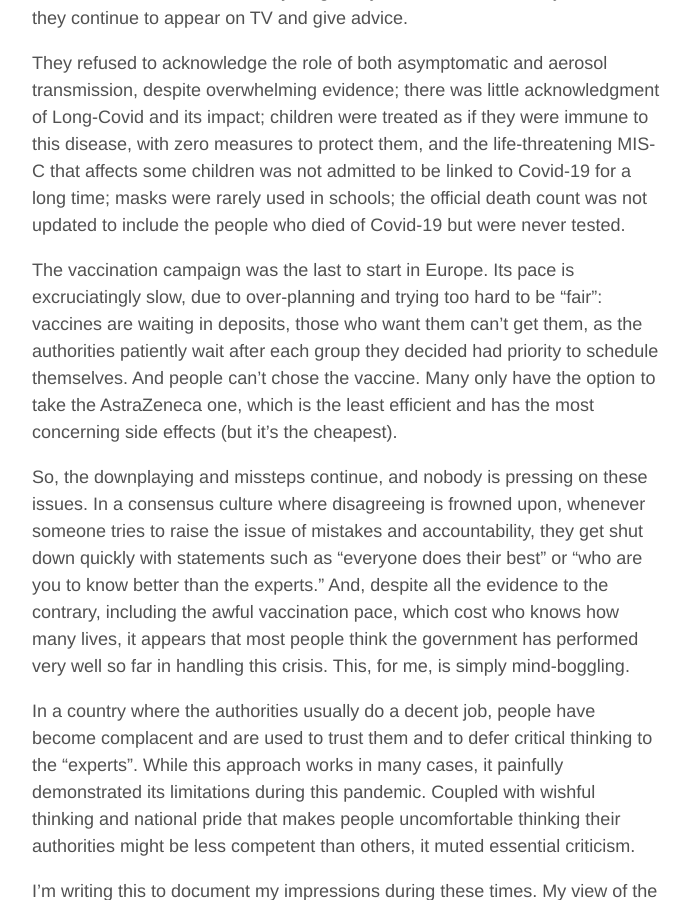
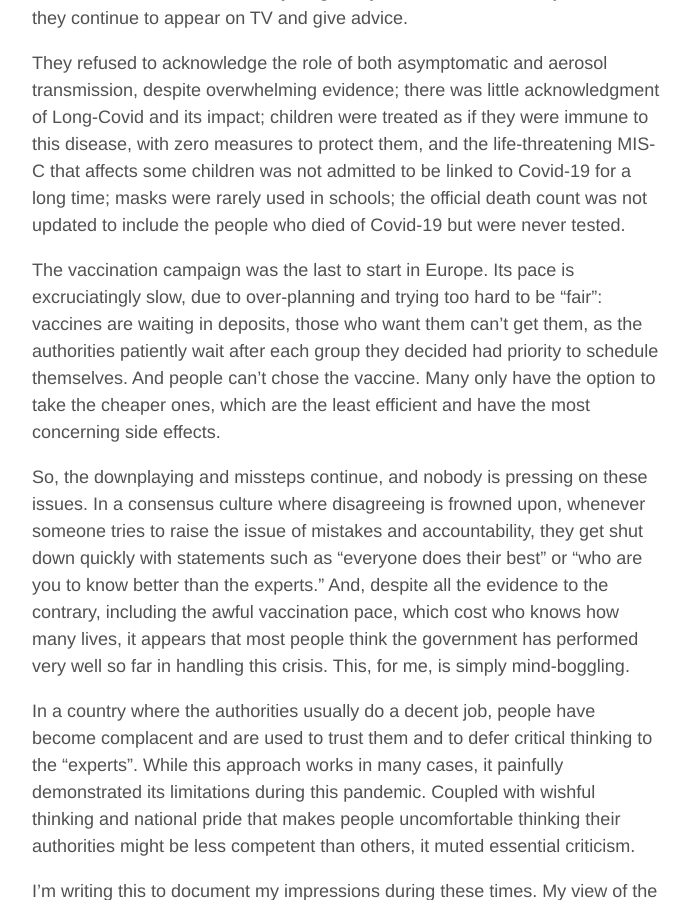
Before and after one commit to aoghina/aoghina.github.io, a Jekyll site: the page built from _posts/2021-03-30-the-intelligent-lockdown.md, in a window 1280 px wide and 900 px high, scrolled down 2497 px. Shown: the whole window, without its empty margins (293-983 px from the left). Built offline with Jekyll 4.4.1, drawn with Linux system fonts in a browser that asks for light colours; comment, search, counter and statistics services are not loaded.

Commit message:
Update int loc

```diff
--- a/_posts/2021-03-30-the-intelligent-lockdown.md
+++ b/_posts/2021-03-30-the-intelligent-lockdown.md
@@ -32,7 +32,7 @@ There was an eery sense of blind trust and obedience in the air. In a secularize
 
 They refused to acknowledge the role of both asymptomatic and aerosol transmission, despite overwhelming evidence; there was little acknowledgment of Long-Covid and its impact; children were treated as if they were immune to this disease, with zero measures to protect them, and the life-threatening MIS-C that affects some children was not admitted to be linked to Covid-19 for a long time; masks were rarely used in schools; the official death count was not updated to include the people who died of Covid-19 but were never tested.
 
-The vaccination campaign was the last to start in Europe. Its pace is excruciatingly slow, due to over-planning and trying too hard to be "fair": vaccines are waiting in deposits, those who want them can't get them, as the authorities patiently wait after each group they decided had priority to schedule themselves. And people can't chose the vaccine. Many only have the option to take the AstraZeneca one, which is the least efficient and has the most concerning side effects (but it's the cheapest).
+The vaccination campaign was the last to start in Europe. Its pace is excruciatingly slow, due to over-planning and trying too hard to be "fair": vaccines are waiting in deposits, those who want them can't get them, as the authorities patiently wait after each group they decided had priority to schedule themselves. And people can't chose the vaccine. Many only have the option to take the cheaper ones, which are the least efficient and have the most concerning side effects.
 
 So, the downplaying and missteps continue, and nobody is pressing on these issues. In a consensus culture where disagreeing is frowned upon, whenever someone tries to raise the issue of mistakes and accountability, they get shut down quickly with statements such as "everyone does their best" or "who are you to know better than the experts." And, despite all the evidence to the contrary, including the awful vaccination pace, which cost who knows how many lives, it appears that most people think the government has performed very well so far in handling this crisis. This, for me, is simply mind-boggling.
 
```
